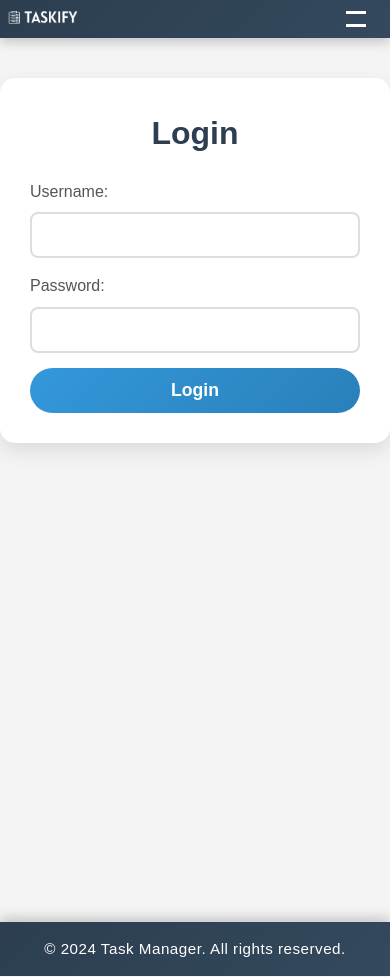
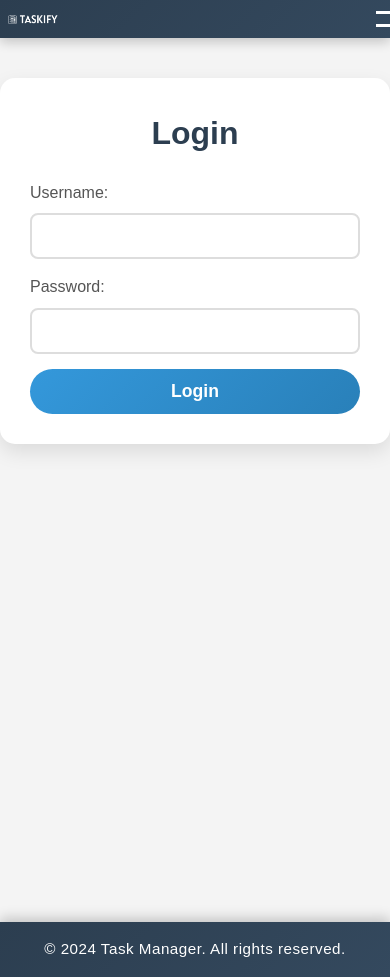
Before and after one commit to sspadwal/taskmanger-client, a React (Vite) app: page /login in a window 390 px wide. Built offline with nearby package versions, Linux system fonts and the light colour scheme.

Commit message:
Updated Navbar.css for better responsiveness across devices

```diff
--- a/src/App.css
+++ b/src/App.css
@@ -49,23 +49,24 @@ body {
     display: flex;
     justify-content: space-between;
     align-items: center;
-    padding: 15px 30px;
-    /* Reduced padding for smaller screens */
+    padding: 1rem 2rem;
+    /* Use rem for scalability */
     background: linear-gradient(135deg, #2c3e50, #34495e);
     color: #fff;
     box-shadow: 0 4px 12px rgba(0, 0, 0, 0.2);
     position: sticky;
     top: 0;
     z-index: 1000;
-    max-width: 100%;
-    /* Prevent overflow */
-    overflow-x: hidden;
-    /* Hide horizontal overflow */
+    width: 100%;
+    /* Ensure it spans full width */
+    box-sizing: border-box;
+    /* Include padding in width */
 }
 
+/* Logo */
 .navbar-logo img.logo {
-    width: 150px;
-    /* Slightly reduced for smaller screens */
+    width: clamp(100px, 10vw, 150px);
+    /* Scales between 100px and 150px based on viewport */
     height: auto;
     transition: transform 0.3s ease;
 }
@@ -74,24 +75,19 @@ body {
     transform: scale(1.1);
 }
 
-
-/* Hamburger Button Styles */
-
+/* Hamburger Button */
 .hamburger-btn {
     display: none;
+    /* Hidden by default on larger screens */
     background: none;
     border: none;
     cursor: pointer;
-    padding: 8px;
-    /* Reduced padding */
+    padding: 0.5rem;
     z-index: 1001;
-    margin-right: 30px;
-    /* Ensure it doesn't push content too far */
 }
 
 .hamburger-icon {
     width: 25px;
-    /* Reduced size for better fit */
     height: 3px;
     background: #fff;
     position: relative;
@@ -110,7 +106,6 @@ body {
 
 .hamburger-icon::before {
     top: -8px;
-    /* Adjusted for smaller scale */
 }
 
 .hamburger-icon::after {
@@ -123,21 +118,17 @@ body {
 
 .hamburger-icon.open::before {
     transform: rotate(45deg) translate(6px, 6px);
-    /* Adjusted for smaller size */
 }
 
 .hamburger-icon.open::after {
     transform: rotate(-45deg) translate(6px, -6px);
 }
 
-
 /* Navbar Links */
-
 .navbar-links {
     display: flex;
     list-style: none;
-    gap: 15px;
-    /* Reduced gap */
+    gap: 1rem;
     margin: 0;
     padding: 0;
     transition: all 0.3s ease;
@@ -152,9 +143,7 @@ body {
     color: #fff;
     text-decoration: none;
     font-size: 1rem;
-    /* Slightly smaller font */
-    padding: 8px 12px;
-    /* Reduced padding */
+    padding: 0.5rem 0.75rem;
     border-radius: 20px;
     transition: background-color 0.3s ease, transform 0.3s ease;
 }
@@ -167,11 +156,11 @@ body {
 .username {
     color: #fff;
     font-size: 1rem;
-    padding: 8px 12px;
+    padding: 0.5rem 0.75rem;
 }
 
 .nav-button {
-    padding: 8px 12px;
+    padding: 0.5rem 0.75rem;
     background: linear-gradient(135deg, #e74c3c, #c0392b);
     color: #fff;
     border: none;
@@ -187,90 +176,143 @@ body {
     box-shadow: 0 5px 15px rgba(231, 76, 60, 0.4);
 }
 
+/* Media Queries for Responsiveness */
 
-/* Media Queries for Mobile */
-
+/* Tablets and Smaller Devices (max-width: 768px) */
 @media (max-width: 768px) {
     .hamburger-btn {
         display: block;
     }
+
     .navbar {
-        padding: 10px;
-        flex-direction: row;
-        /* Keep row layout but adjust below */
-        align-items: center;
-        /* Further reduced padding */
+        padding: 0.75rem 1rem;
+        flex-wrap: wrap;
+        /* Allow wrapping if needed */
     }
+
     .navbar-logo {
-        order: 1;
-        /* Logo first */
+        flex: 1;
     }
+
     .hamburger-btn {
-        order: 2;
-        /* Hamburger last */
+        margin-right: 0;
+        /* Remove extra margin */
     }
+
     .navbar-links {
         position: fixed;
         top: 0;
-        right: -80%;
-        /* Reduced width to 80% of screen */
-        width: 80%;
-        /* Fit within screen */
+        right: -100%;
+        /* Start fully off-screen */
+        width: 70%;
+        /* Reduced width for smaller screens */
         max-width: 300px;
-        /* Cap the width */
         height: 100vh;
         background: linear-gradient(135deg, #2c3e50, #34495e);
         flex-direction: column;
-        padding: 70px 15px 15px;
-        /* Adjusted padding */
+        padding: 4rem 1rem 1rem;
         box-shadow: -5px 0 15px rgba(0, 0, 0, 0.3);
+        transition: right 0.3s ease;
+        /* Smooth slide-in */
     }
+
     .navbar-links.active {
         right: 0;
+        /* Slide in when active */
     }
+
     .navbar-links li {
         width: 100%;
-        margin: 8px 0;
-        /* Reduced margin */
+        margin: 0.5rem 0;
     }
+
     .nav-link,
-    .nav-button {
-        width: 100%;
-        text-align: center;
-        padding: 10px;
-    }
+    .nav-button,
     .username {
         width: 100%;
         text-align: center;
-        padding: 10px;
+        padding: 0.75rem;
+    }
+
+    .username {
         background: rgba(255, 255, 255, 0.1);
         border-radius: 20px;
     }
 }
 
-@media (max-width: 480px) {
+/* Small Phones (max-width: 600px) - Includes Realme 5i */
+@media (max-width: 600px) {
     .navbar {
-        padding: 6px 8px;
+        padding: 0.5rem 0.75rem;
     }
+
     .navbar-logo img.logo {
-        width: 70px;
+        width: clamp(70px, 8vw, 100px);
+        /* Smaller logo for small screens */
     }
+
     .hamburger-btn {
-        padding: 6px;
+        padding: 0.4rem;
     }
+
     .hamburger-icon {
         width: 20px;
     }
+
     .hamburger-icon::before,
     .hamburger-icon::after {
         width: 20px;
     }
+
     .navbar-links {
-        width: 70%;
+        width: 80%;
+        /* Slightly wider for very small screens */
         max-width: 250px;
+        padding-top: 3.5rem;
+        /* Adjust padding for smaller header */
+    }
+
+    .nav-link,
+    .nav-button,
+    .username {
+        font-size: 0.9rem;
+        /* Slightly smaller text */
+        padding: 0.6rem;
     }
 }
 
+/* Very Small Phones (max-width: 400px) - Extra small screens */
+@media (max-width: 400px) {
+    .navbar {
+        padding: 0.4rem 0.5rem;
+    }
+
+    .navbar-logo img.logo {
+        width: clamp(50px, 6vw, 70px);
+        /* Even smaller logo */
+    }
+
+    .hamburger-icon {
+        width: 18px;
+    }
+
+    .hamburger-icon::before,
+    .hamburger-icon::after {
+        width: 18px;
+    }
+
+    .navbar-links {
+        width: 85%;
+        max-width: 200px;
+    }
+
+    .nav-link,
+    .nav-button,
+    .username {
+        font-size: 0.85rem;
+        padding: 0.5rem;
+    }
+}
 
 /* Home Page Styles */
 
@@ -673,6 +715,7 @@ footer p {
         align-items: flex-start;
         gap: 15px;
     }
+
     .form-field {
         flex-direction: column;
         /* Stack label and field vertically */
@@ -682,22 +725,26 @@ footer p {
         gap: 5px;
         /* Space between label and field */
     }
+
     .checkbox-field {
         flex-direction: row;
         /* Keep checkbox and label side by side */
         align-items: center;
         gap: 8px;
     }
+
     .task-form-container input[type="text"],
     .task-form-container textarea,
     .task-form-container select {
         width: 100%;
         /* Full width for inputs, textarea, and select */
     }
+
     .task-form-container textarea {
         min-height: 80px;
         /* Slightly smaller but still usable */
     }
+
     .task-form-container button.create-btn {
         width: 100%;
         /* Full width for button */
@@ -812,19 +859,24 @@ footer p {
         align-items: flex-start;
         gap: 10px;
     }
+
     .logout-btn {
         width: 100%;
         padding: 12px;
     }
+
     .task-item {
         padding: 15px;
     }
+
     .task-item h3 {
         font-size: 1.2rem;
     }
+
     .task-item p {
         font-size: 0.9rem;
     }
+
     .task-item button {
         padding: 6px 12px;
         font-size: 0.8rem;
@@ -835,9 +887,11 @@ footer p {
     .dashboard {
         padding: 15px;
     }
+
     .task-list-container {
         padding: 15px;
     }
+
     .task-list-container h2 {
         font-size: 1.3rem;
     }
```
